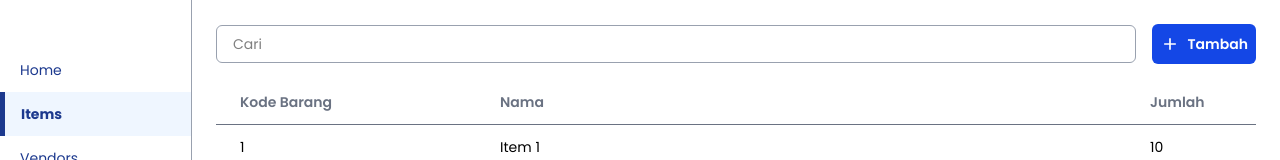
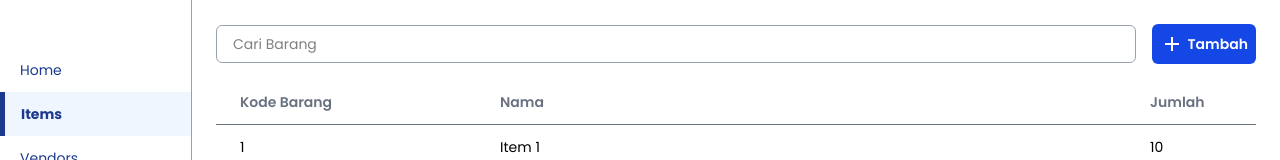
Before and after one commit to jesslyn-caroline/order-dashboard, a React (Vite) app: page /items in a window 1280 px wide. Shown: the top 160 px of the page. Built offline with nearby package versions, Linux system fonts and the light colour scheme; a web font is replaced by a local one.

Commit message:
Change Button and Input into component

```diff
--- a/src/pages/ItemList.tsx
+++ b/src/pages/ItemList.tsx
@@ -1,15 +1,18 @@
+import { useState } from "react";
 import items from "../data/dummyItemList"
 import { RiAddLine } from "@remixicon/react";
+import BlockIconTextBtn from "../components/buttons/BlockIconTextBtn";
+import BlockInputField from "../components/input_fields/BlockInputField";
 
 function ItemList() {
+    const [search, setSearch] = useState<string>('')
+    const handleSearch = (event: React.ChangeEvent<HTMLInputElement>) => setSearch(event.target.value)
+
     return (
         <div className={`min-h-screen w-full h-full px-6 pt-6 flex flex-col space-y-4`}>
             <div className={`flex flex-row space-x-4 items-center`}>
-                <input type="text" placeholder="Cari" className={`outline-none w-full py-2 px-4 border border-gray-400 rounded-md text-sm`}/>
-                <button className={`w-fit bg-blue-700 text-white flex flex-row items-center py-2 px-2 rounded-md space-x-2 cursor-pointer`} title="Tambah Barang">
-                    <RiAddLine className={`w-5`}/>
-                    <span className={`text-sm font-semibold`}>Tambah</span>
-                </button>
+                <BlockInputField type="text" placeholder="Cari Barang" onChange={handleSearch}/>
+                <BlockIconTextBtn icon={RiAddLine} text="Tambah"/>
             </div>
             <table className={`w-full text-sm text-black`}>
                 <thead>
@@ -20,7 +23,7 @@ function ItemList() {
                     </tr>
                 </thead>
                 <tbody className={`divide-y divide-gray-300`}>
-                    { items.map((item, index) => {
+                    { items.filter((item) => item.name.toLowerCase().includes(search.toLowerCase())).map((item, index) => {
                         return (
                             <tr key={index}>
                                 <td className={`px-6 py-3`}>{item.id}</td>
```
